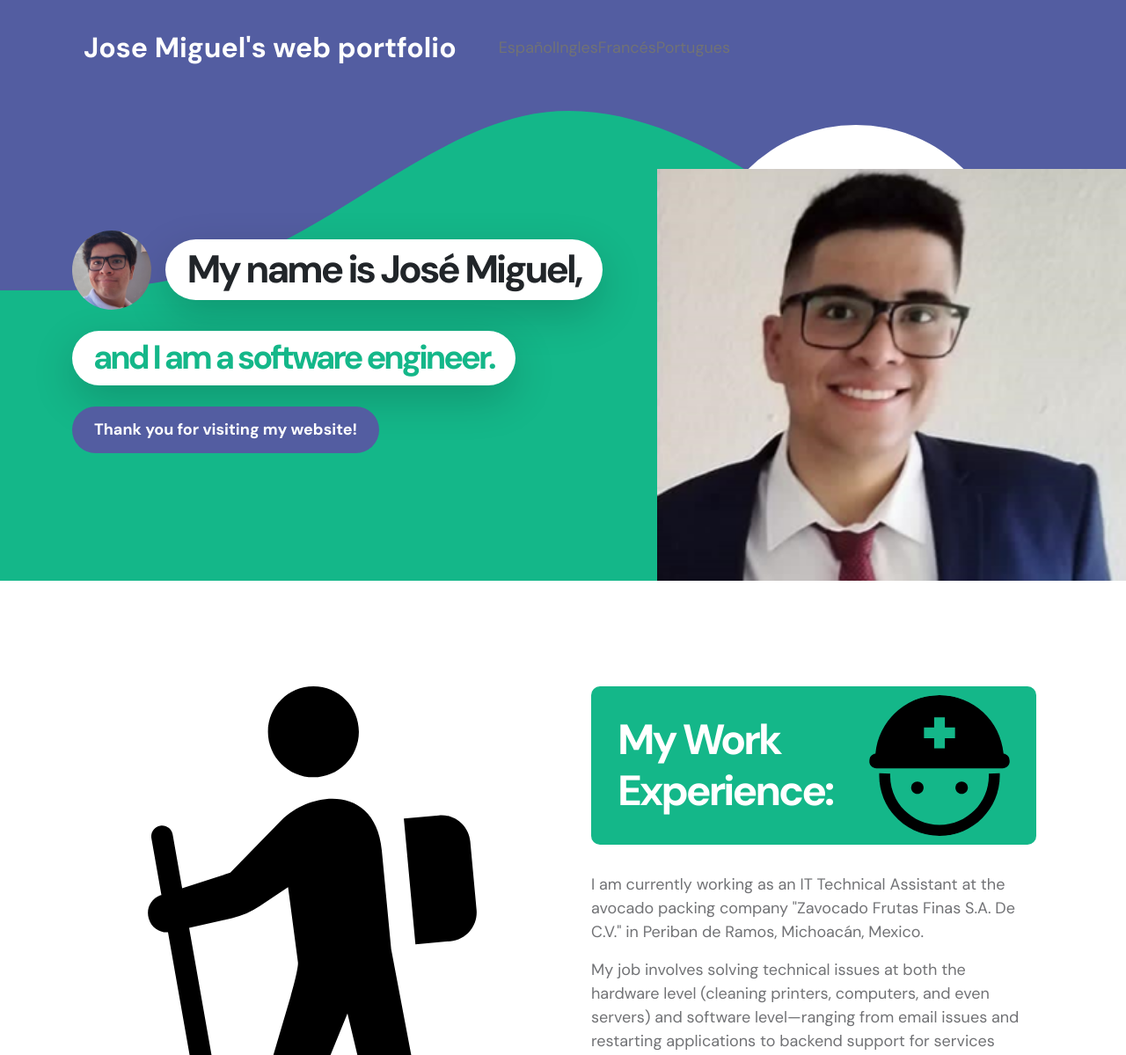
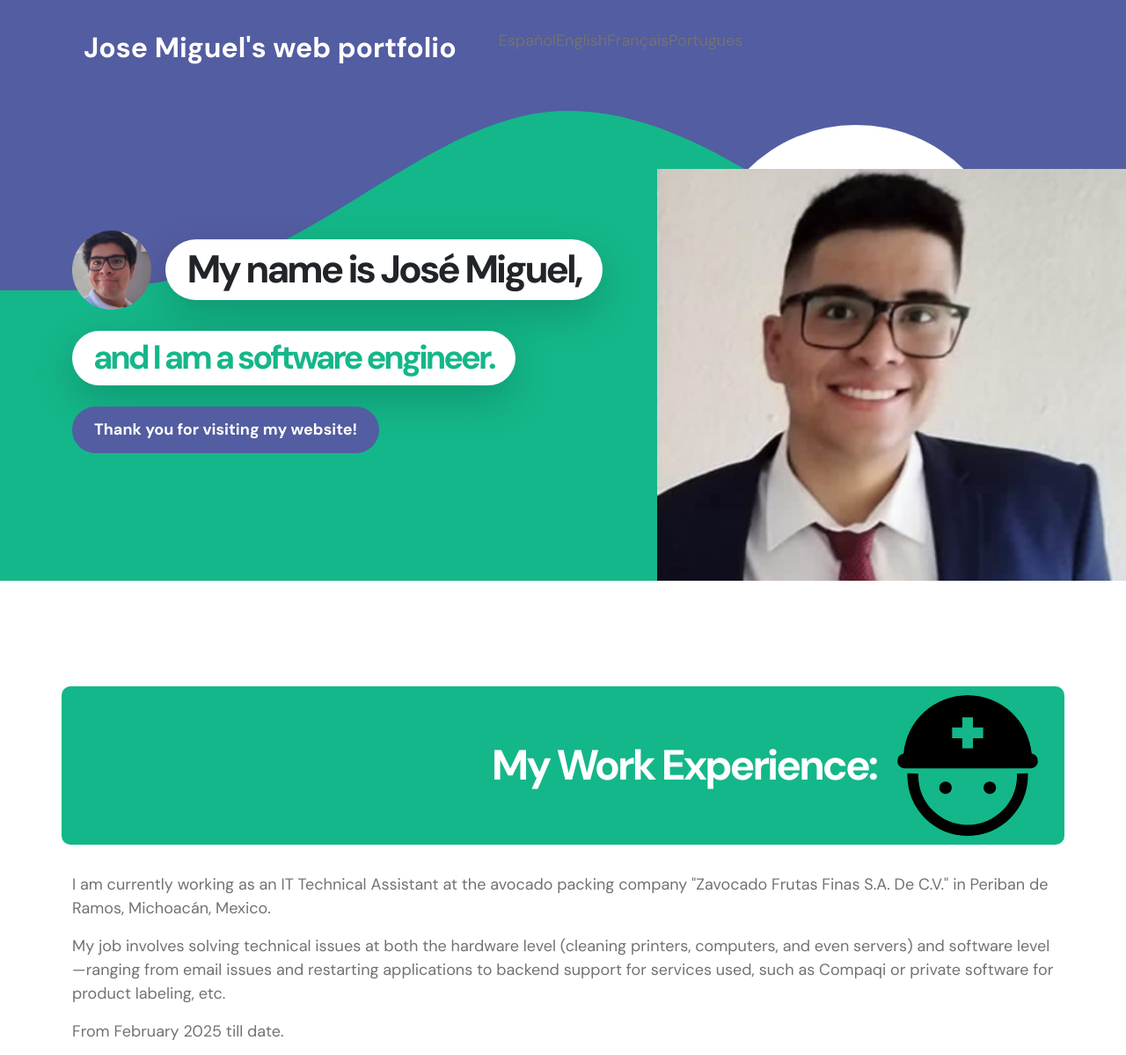
Before and after one commit to josevqzmdz/chemiloco.lol, a Laravel app: page / in a window 1280 px wide. Shown: the top 1199 px of the page at 88% size. Run offline with Laravel 12, Linux system fonts and the light colour scheme.

Commit message:
fixed front end nonsense

```diff
--- a/public/css/templatemo-first-portfolio-style.css
+++ b/public/css/templatemo-first-portfolio-style.css
@@ -524,6 +524,8 @@ strong {
   top: 0;
   width: 100%;
   min-width: 550px;
+  object-fit: contain;
+
 }
 
 .hero svg {
--- a/resources/views/english.blade.php
+++ b/resources/views/english.blade.php
@@ -46,19 +46,19 @@
                 <div class="collapse navbar-collapse" id="navbarNav">
                     <ul class="navbar-nav ms-lg-5">
                         <li class="nav-item">
-                            <a href="{{  route('Spanish') }}">Español</a>
+                            <p><a  href="{{  route('Spanish') }}">Español</a></p>
                         </li>
 
                         <li class="nav-item">
-                            <a href=" {{ route('English') }}">Ingles</a>
+                            <p><a href=" {{ route('English') }}">English</a></p>
                         </li>
 
                         <li class="nav-item">
-                            <a  href="{{ route('French') }}">Francés</a>
+                            <p><a  href="{{ route('French') }}">Français</a></p>
                         </li>
 
                         <li class="nav-item">
-                            <a  href="{{ route('Portuguese') }}">Portugues</a>
+                            <p><a  href="{{ route('Portuguese') }}">Portugues</a></p>
                         </li>
 
                     </ul>
@@ -103,12 +103,6 @@
                 <div class="container">
                     <div class="row">
 
-                        <div class="col-lg-6 col-12">
-                            <img src="{{asset('assets/svgs/my_story.svg')}}" class="about-image img-fluid" alt="">
-                        </div>
-
-                        <div class="col-lg-6 col-12 mt-5 mt-lg-0">
-                            <div class="about-thumb">
 
                                 <div class="section-title-wrap d-flex justify-content-end align-items-center mb-4">
                                     <h2 class="text-white me-4 mb-0">My Work Experience:</h2>
@@ -124,7 +118,7 @@
 
                                 <iframe src="https://www.google.com/maps/embed?pb=!1m18!1m12!1m3!1d3759.754498196526!2d-102.4574277!3d19.5521508!2m3!1f0!2f0!3f0!3m2!1i1024!2i768!4f13.1!3m3!1m2!1s0x842e41d2a54f131b%3A0x1caae3d6990f66a6!2sZavocado%20Frutas%20Finas%20S.A%20DE%20C.V.!5e0!3m2!1sen!2smx!4v1744950891772!5m2!1sen!2smx" width="600" height="450" style="border:0;" allowfullscreen="" loading="lazy" referrerpolicy="no-referrer-when-downgrade"></iframe>
                             </div>
-                        </div>
+
 
                     </div>
                 </div>
@@ -134,7 +128,6 @@
                 <div class="container">
                     <div class="row">
 
-                        <div class="col-lg-6 col-12">
                             <div class="profile-thumb">
                                 <div class="profile-title">
                                     <h4 class="mb-0">General Information and Contact:</h4>
@@ -166,9 +159,7 @@
                                     </p>
                                 </div>
                             </div>
-                        </div>
 
-                        <div class="col-lg-6 col-12 mt-5 mt-lg-0">
                             <div class="about-thumb">
                                 <div class="profile-title">
                                     <h4 class="mb-0">Previous Work Experience:  </h4>
@@ -211,7 +202,7 @@
                                     </div>
                                 </div>
                             </div>
-                        </div>
+
 
                     </div>
                 </div>
@@ -222,13 +213,11 @@
                 <div class="container">
                     <div class="row">
 
-                        <div class="col-lg-8 col-md-8 col-12 ms-auto">
-                            <div class="section-title-wrap d-flex justify-content-center align-items-center mb-4">
+                            <div class="section-title-wrap d-flex justify-content-end align-items-center mb-4">
                                 <img src="{{asset('assets/svgs/idea.svg')}}" class="avatar-image img-fluid" alt="">
 
                                 <h2 class="text-white ms-4 mb-0">My Strengths as a Software Engineer are:</h2>
                             </div>
-                        </div>
 
                         <div class="clearfix"></div>
 
@@ -343,13 +332,11 @@
                 <div class="container">
                     <div class="row">
 
-                        <div class="col-lg-8 col-md-8 col-12 ms-auto">
                             <div class="section-title-wrap d-flex justify-content-center align-items-center mb-4">
                                 <img src="{{asset('assets/svgs/idea.svg')}}" class="avatar-image img-fluid" alt="">
 
                                 <h2 class="text-white ms-4 mb-0">Personal Projects: </h2>
                             </div>
-                        </div>
 
                         <div class="clearfix"></div>
 
@@ -428,7 +415,7 @@
                         <div class="copyright-text-wrap">
                             <p class="mb-0">
                                 <span class="copyright-text">  <a href="mailto:jose.vqz.mdz@gmail.com">Contacto: </a> Email: jose.vqz.mdz@gmail.com </span>
-                                Telefono:
+                                Phone:
                                 <a rel="sponsored" href="#" target="_blank">(+52) 3541090470</a>
                             </p>
                         </div>
```
Also changed, not shown: resources/views/french.blade.php (+4 -8 lines), resources/views/portuguese.blade.php (+2 -6 lines), resources/views/spanish.blade.php (+4 -8 lines).
